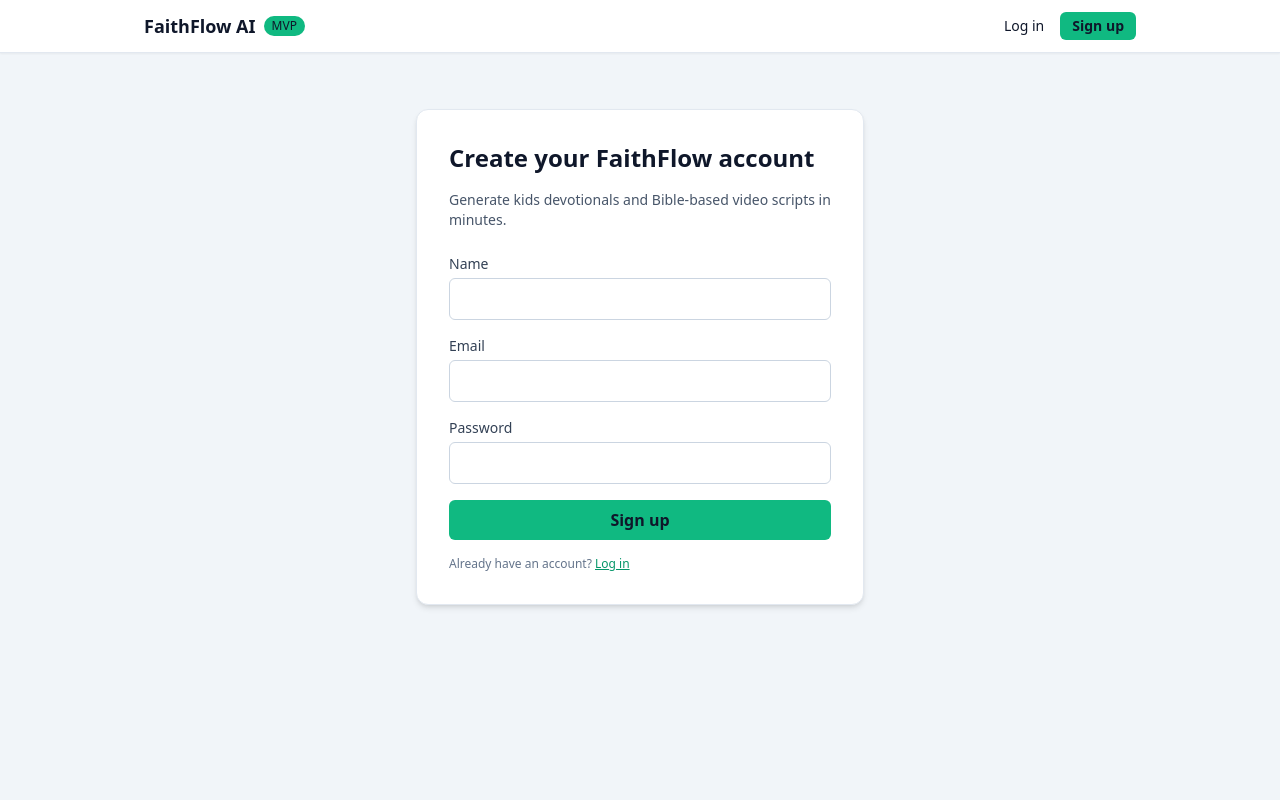
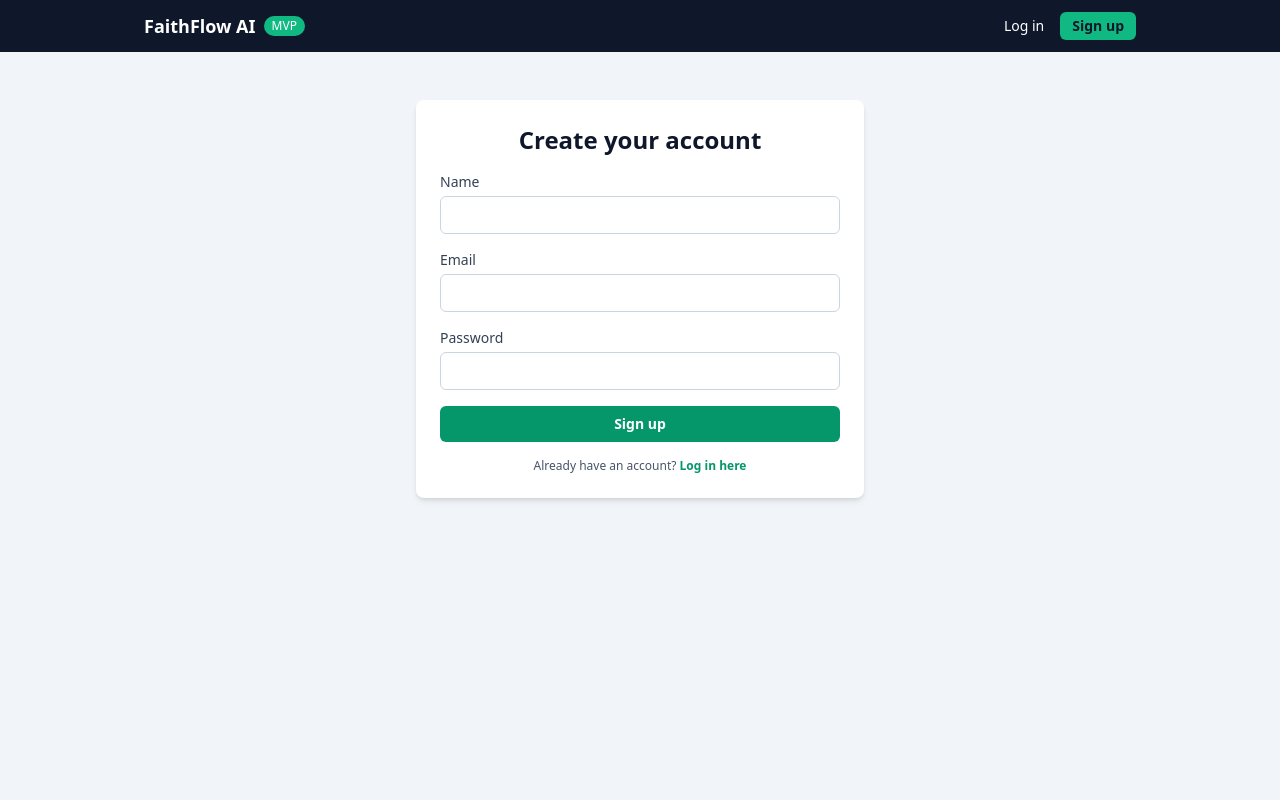
Before and after one commit to villerlp/faithflow-ai, a Flask app: page /signup in a window 1280 px wide. Run offline with Flask 3, Linux system fonts and the light colour scheme; some libraries are stand-ins or nearby versions.

Commit message:
Fix base layout and login/signup templates

```diff
--- a/templates/auth_signup.html
+++ b/templates/auth_signup.html
@@ -1,45 +1,51 @@
 {% extends "base.html" %}
-{% block title %}Sign up – FaithFlow AI{% endblock %}
+{% block title %}Sign up · FaithFlow AI{% endblock %}
 
 {% block content %}
-<div class="flex items-center justify-center mt-8">
-  <div class="bg-white rounded-xl shadow-md border border-slate-200 p-8 w-full max-w-md">
-    <h1 class="text-2xl font-bold text-slate-900 mb-4">Create your FaithFlow account</h1>
-    <p class="text-sm text-slate-600 mb-6">
-      Generate kids devotionals and Bible-based video scripts in minutes.
-    </p>
-
-    <form method="POST" action="{{ url_for('signup') }}" class="space-y-4">
+<div class="max-w-md mx-auto bg-white shadow-md rounded-lg p-6 mt-6">
+  <h1 class="text-2xl font-bold mb-4 text-slate-900 text-center">Create your account</h1>
+  <form method="post" class="space-y-4">
     <div>
-        <label class="block text-sm mb-1 text-slate-700" for="name">Name</label>
-        <input id="name" name="name" type="text" required
-               class="w-full rounded-md px-3 py-2 border border-slate-300 focus:outline-none focus:ring-2 focus:ring-emerald-500">
+      <label class="block text-sm font-medium text-slate-700 mb-1">Name</label>
+      <input
+        type="text"
+        name="name"
+        required
+        class="w-full border border-slate-300 rounded-md px-3 py-2 text-sm focus:outline-none focus:ring-2 focus:ring-emerald-500"
+      />
     </div>
-
     <div>
-        <label class="block text-sm mb-1 text-slate-700" for="email">Email</label>
-        <input id="email" name="email" type="email" required
-               class="w-full rounded-md px-3 py-2 border border-slate-300 focus:outline-none focus:ring-2 focus:ring-emerald-500">
+      <label class="block text-sm font-medium text-slate-700 mb-1">Email</label>
+      <input
+        type="email"
+        name="email"
+        required
+        class="w-full border border-slate-300 rounded-md px-3 py-2 text-sm focus:outline-none focus:ring-2 focus:ring-emerald-500"
+      />
     </div>
-
     <div>
-        <label class="block text-sm mb-1 text-slate-700" for="password">Password</label>
-        <input id="password" name="password" type="password" required
-               class="w-full rounded-md px-3 py-2 border border-slate-300 focus:outline-none focus:ring-2 focus:ring-emerald-500">
+      <label class="block text-sm font-medium text-slate-700 mb-1">Password</label>
+      <input
+        type="password"
+        name="password"
+        required
+        minlength="6"
+        class="w-full border border-slate-300 rounded-md px-3 py-2 text-sm focus:outline-none focus:ring-2 focus:ring-emerald-500"
+      />
     </div>
-
-      <button type="submit"
-              class="w-full bg-emerald-500 hover:bg-emerald-400 text-slate-900 font-semibold py-2 rounded-md">
+    <button
+      type="submit"
+      class="w-full bg-emerald-600 hover:bg-emerald-500 text-white font-semibold py-2 rounded-md text-sm"
+    >
       Sign up
     </button>
   </form>
 
-    <p class="mt-4 text-xs text-slate-500">
+  <p class="mt-4 text-xs text-slate-600 text-center">
     Already have an account?
-      <a href="{{ url_for('login') }}" class="text-emerald-600 hover:text-emerald-500 underline">
-        Log in
+    <a href="{{ url_for('login') }}" class="text-emerald-600 hover:underline font-semibold">
+      Log in here
     </a>
   </p>
 </div>
-</div>
 {% endblock %}
--- a/templates/base.html
+++ b/templates/base.html
@@ -4,33 +4,25 @@
   <meta charset="utf-8" />
   <title>{% block title %}FaithFlow AI{% endblock %}</title>
   <meta name="viewport" content="width=device-width, initial-scale=1" />
-
   <!-- Tailwind CDN -->
   <script src="https://cdn.tailwindcss.com"></script>
 </head>
-
 <body class="bg-slate-100 text-slate-900">
-    <div class="min-h-screen flex flex-col">
-
-      <!-- Top nav -->
-      <nav class="bg-white text-slate-900 border-b border-slate-200 shadow-sm">
+  <nav class="bg-slate-900 text-white">
     <div class="max-w-5xl mx-auto flex items-center justify-between px-4 py-3">
-          <a href="{{ url_for('dashboard') if session.get('user_id') else url_for('login') }}"
-             class="flex items-center gap-2">
+      <a href="{{ url_for('dashboard') if session.get('user_id') else url_for('login') }}" class="flex items-center gap-2">
         <span class="font-bold text-lg">FaithFlow AI</span>
-            <span class="text-xs bg-emerald-500 text-slate-900 px-2 py-0.5 rounded-full">MVP</span>
+        <span class="text-xs bg-emerald-500 text-white px-2 py-0.5 rounded-full">MVP</span>
       </a>
-
       <div class="flex items-center gap-4 text-sm">
         {% if session.get('user_id') %}
-              <a href="{{ url_for('dashboard') }}" class="hover:text-emerald-600">Dashboard</a>
-              <a href="{{ url_for('devotional') }}" class="hover:text-emerald-600">Devotionals</a>
-              <a href="{{ url_for('tiktok') }}" class="hover:text-emerald-600">TikTok Scripts</a>
-              <a href="{{ url_for('history') }}" class="hover:text-emerald-600">History</a>
-              <a href="{{ url_for('account') }}" class="hover:text-emerald-600">Account</a>
-              <a href="{{ url_for('logout') }}" class="font-semibold hover:text-red-500">Log out</a>
+          <a href="{{ url_for('dashboard') }}" class="hover:text-emerald-300">Dashboard</a>
+          <a href="{{ url_for('devotional') }}" class="hover:text-emerald-300">Kids Devotionals</a>
+          <a href="{{ url_for('tiktok') }}" class="hover:text-emerald-300">TikTok Scripts</a>
+          <a href="{{ url_for('history') }}" class="hover:text-emerald-300">History</a>
+          <a href="{{ url_for('logout') }}" class="font-semibold hover:text-red-300">Log out</a>
         {% else %}
-              <a href="{{ url_for('login') }}" class="hover:text-emerald-600">Log in</a>
+          <a href="{{ url_for('login') }}" class="hover:text-emerald-300">Log in</a>
           <a href="{{ url_for('signup') }}"
              class="bg-emerald-500 hover:bg-emerald-400 text-slate-900 px-3 py-1 rounded-md font-semibold">
             Sign up
@@ -40,21 +32,18 @@
     </div>
   </nav>
 
-      <!-- Main content -->
-      <main class="flex-1">
-        <div class="max-w-5xl mx-auto px-4 py-6">
-          <!-- Flash messages -->
-          {% with messages = get_flashed_messages(with_categories=true) %}
+  <main class="max-w-5xl mx-auto px-4 py-6">
+    {% with messages = get_flashed_messages(with_categories=True) %}
       {% if messages %}
         <div class="space-y-2 mb-4">
           {% for category, msg in messages %}
-                  {% set color = 'bg-blue-50 text-blue-900 border-blue-200' %}
+            {% set color = 'bg-blue-100 text-blue-900 border-blue-300' %}
             {% if category == 'success' %}
-                    {% set color = 'bg-emerald-50 text-emerald-900 border-emerald-200' %}
+              {% set color = 'bg-emerald-100 text-emerald-900 border-emerald-300' %}
             {% elif category == 'danger' %}
-                    {% set color = 'bg-red-50 text-red-900 border-red-200' %}
+              {% set color = 'bg-red-100 text-red-900 border-red-300' %}
             {% elif category == 'warning' %}
-                    {% set color = 'bg-amber-50 text-amber-900 border-amber-200' %}
+              {% set color = 'bg-amber-100 text-amber-900 border-amber-300' %}
             {% endif %}
             <div class="border {{ color }} px-3 py-2 rounded-md text-sm">
               {{ msg }}
@@ -65,45 +54,6 @@
     {% endwith %}
 
     {% block content %}{% endblock %}
-        </div>
   </main>
-
-    </div>
-
-    <!-- Copy-to-clipboard helper -->
-    <script>
-      document.addEventListener("DOMContentLoaded", function () {
-        function copyElementTextById(id, label) {
-          const el = document.getElementById(id);
-          if (!el) {
-            alert("Nothing to copy yet.");
-            return;
-          }
-          const text = el.innerText.trim();
-          if (!text) {
-            alert("Nothing to copy yet.");
-            return;
-          }
-          navigator.clipboard.writeText(text)
-            .then(() => alert(label + " copied to clipboard."))
-            .catch(() => alert("Could not copy to clipboard. Copy manually."));
-        }
-
-        const devoBtn = document.getElementById("copy-devotional-btn");
-        if (devoBtn) devoBtn.addEventListener("click", () =>
-          copyElementTextById("devotional-output", "Devotional plan")
-        );
-
-        const tiktokScriptBtn = document.getElementById("copy-tiktok-script-btn");
-        if (tiktokScriptBtn) tiktokScriptBtn.addEventListener("click", () =>
-          copyElementTextById("tiktok-script-output", "TikTok script")
-        );
-
-        const tiktokCaptionBtn = document.getElementById("copy-tiktok-caption-btn");
-        if (tiktokCaptionBtn) tiktokCaptionBtn.addEventListener("click", () =>
-          copyElementTextById("tiktok-caption-output", "Caption")
-        );
-      });
-    </script>
 </body>
 </html>
```
Also changed, not shown: templates/auth_login.html (+39 -107 lines). Lines whose indentation alone changed are shown as unchanged.
